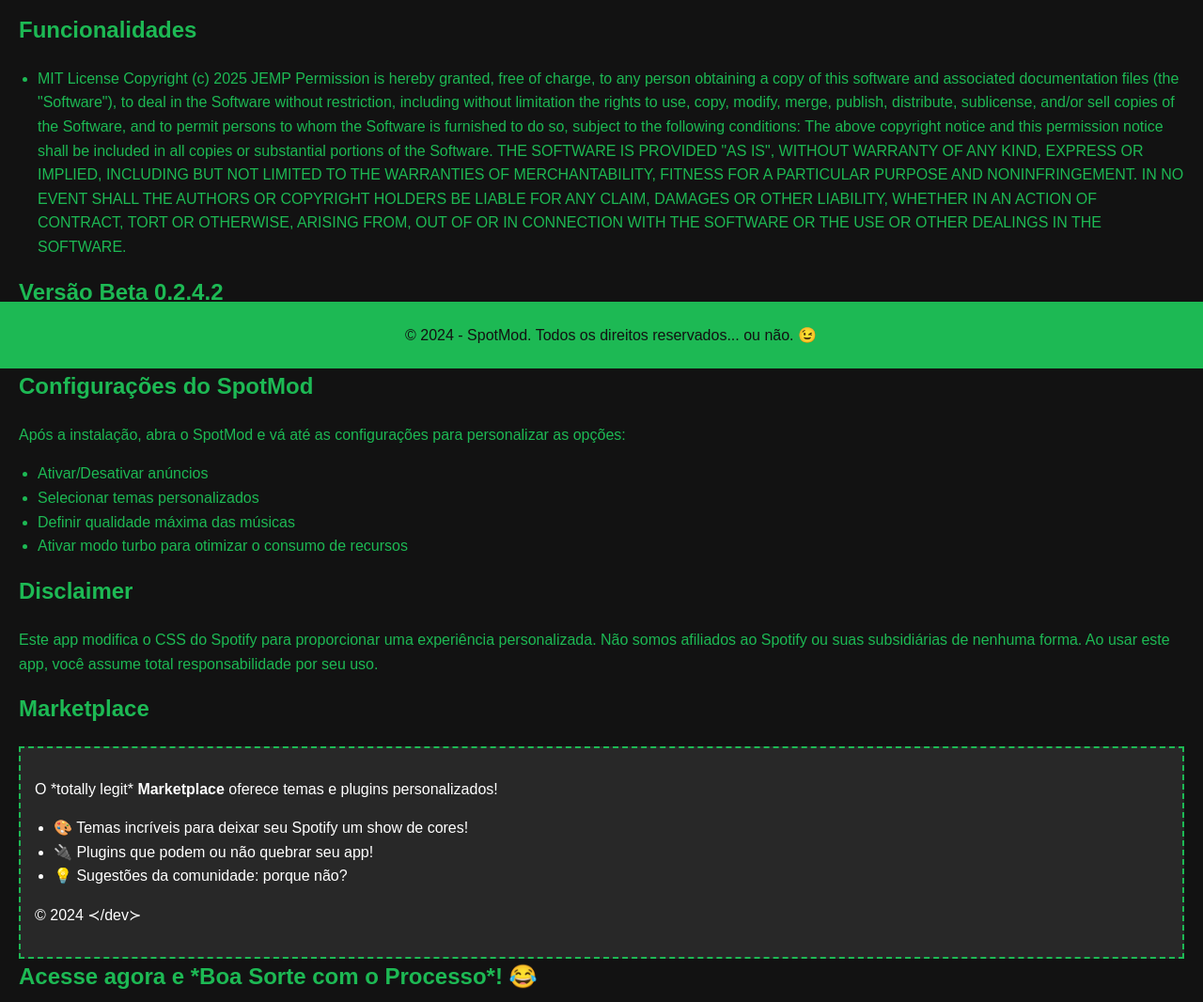
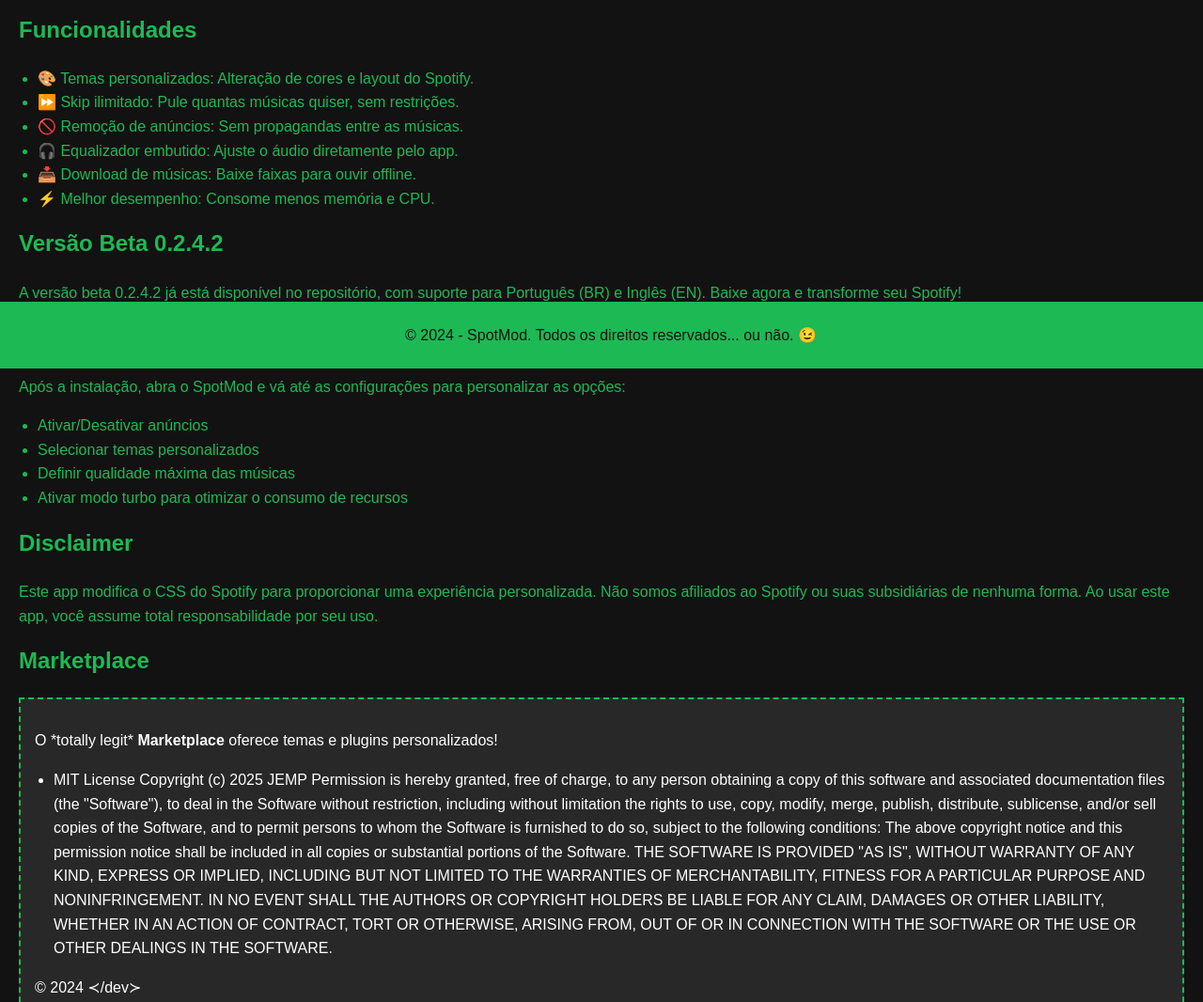
Before and after one commit to JempUnkn/SpotMod, a website: page License.html in a window 1280 px wide. Shown: the part 408-1474 px from the top of the page at 94% size. Drawn offline with Linux system fonts and the light colour scheme.

Commit message:
Update License.html

```diff
--- a/License.html
+++ b/License.html
@@ -1,3 +1,4 @@
+
 <!DOCTYPE html>
 <html lang="pt-br">
 <head>
@@ -64,29 +65,12 @@
 
         <h2>Funcionalidades</h2>
         <ul>
-            <li>
-                MIT License
-
-                Copyright (c) 2025 JEMP
-
-                Permission is hereby granted, free of charge, to any person obtaining a copy
-                of this software and associated documentation files (the "Software"), to deal
-                in the Software without restriction, including without limitation the rights
-                to use, copy, modify, merge, publish, distribute, sublicense, and/or sell
-                copies of the Software, and to permit persons to whom the Software is
-                furnished to do so, subject to the following conditions:
-
-                The above copyright notice and this permission notice shall be included in all
-                copies or substantial portions of the Software.
-
-                THE SOFTWARE IS PROVIDED "AS IS", WITHOUT WARRANTY OF ANY KIND, EXPRESS OR
-                IMPLIED, INCLUDING BUT NOT LIMITED TO THE WARRANTIES OF MERCHANTABILITY,
-                FITNESS FOR A PARTICULAR PURPOSE AND NONINFRINGEMENT. IN NO EVENT SHALL THE
-                AUTHORS OR COPYRIGHT HOLDERS BE LIABLE FOR ANY CLAIM, DAMAGES OR OTHER
-                LIABILITY, WHETHER IN AN ACTION OF CONTRACT, TORT OR OTHERWISE, ARISING FROM,
-                OUT OF OR IN CONNECTION WITH THE SOFTWARE OR THE USE OR OTHER DEALINGS IN THE
-                SOFTWARE.
-            </li>
+            <li>🎨 Temas personalizados: Alteração de cores e layout do Spotify.</li>
+            <li>⏩ Skip ilimitado: Pule quantas músicas quiser, sem restrições.</li>
+            <li>🚫 Remoção de anúncios: Sem propagandas entre as músicas.</li>
+            <li>🎧 Equalizador embutido: Ajuste o áudio diretamente pelo app.</li>
+            <li>📥 Download de músicas: Baixe faixas para ouvir offline.</li>
+            <li>⚡ Melhor desempenho: Consome menos memória e CPU.</li>
         </ul>
 
         <h2>Versão Beta 0.2.4.2</h2>
@@ -108,9 +92,29 @@
         <div class="marketplace">
             <p>O *totally legit* <b>Marketplace</b> oferece temas e plugins personalizados!</p>
             <ul>
-                <li>🎨 Temas incríveis para deixar seu Spotify um show de cores!</li>
-                <li>🔌 Plugins que podem ou não quebrar seu app!</li>
-                <li>💡 Sugestões da comunidade: porque não?</li>
+                <li>
+                    MIT License
+
+                    Copyright (c) 2025 JEMP
+
+                    Permission is hereby granted, free of charge, to any person obtaining a copy
+                    of this software and associated documentation files (the "Software"), to deal
+                    in the Software without restriction, including without limitation the rights
+                    to use, copy, modify, merge, publish, distribute, sublicense, and/or sell
+                    copies of the Software, and to permit persons to whom the Software is
+                    furnished to do so, subject to the following conditions:
+
+                    The above copyright notice and this permission notice shall be included in all
+                    copies or substantial portions of the Software.
+
+                    THE SOFTWARE IS PROVIDED "AS IS", WITHOUT WARRANTY OF ANY KIND, EXPRESS OR
+                    IMPLIED, INCLUDING BUT NOT LIMITED TO THE WARRANTIES OF MERCHANTABILITY,
+                    FITNESS FOR A PARTICULAR PURPOSE AND NONINFRINGEMENT. IN NO EVENT SHALL THE
+                    AUTHORS OR COPYRIGHT HOLDERS BE LIABLE FOR ANY CLAIM, DAMAGES OR OTHER
+                    LIABILITY, WHETHER IN AN ACTION OF CONTRACT, TORT OR OTHERWISE, ARISING FROM,
+                    OUT OF OR IN CONNECTION WITH THE SOFTWARE OR THE USE OR OTHER DEALINGS IN THE
+                    SOFTWARE.
+                </li>
             </ul>
             <p>© 2024 ≺/dev≻</p>
         </div>
```
